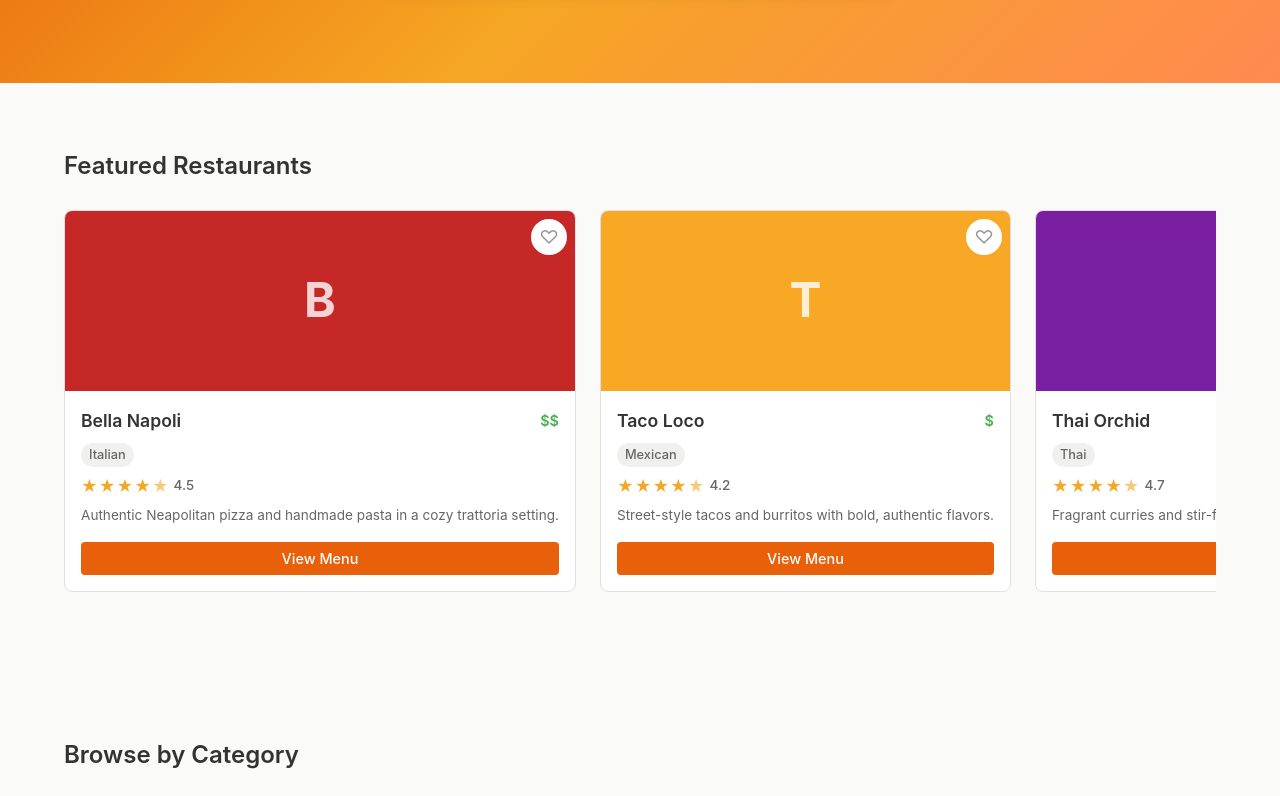
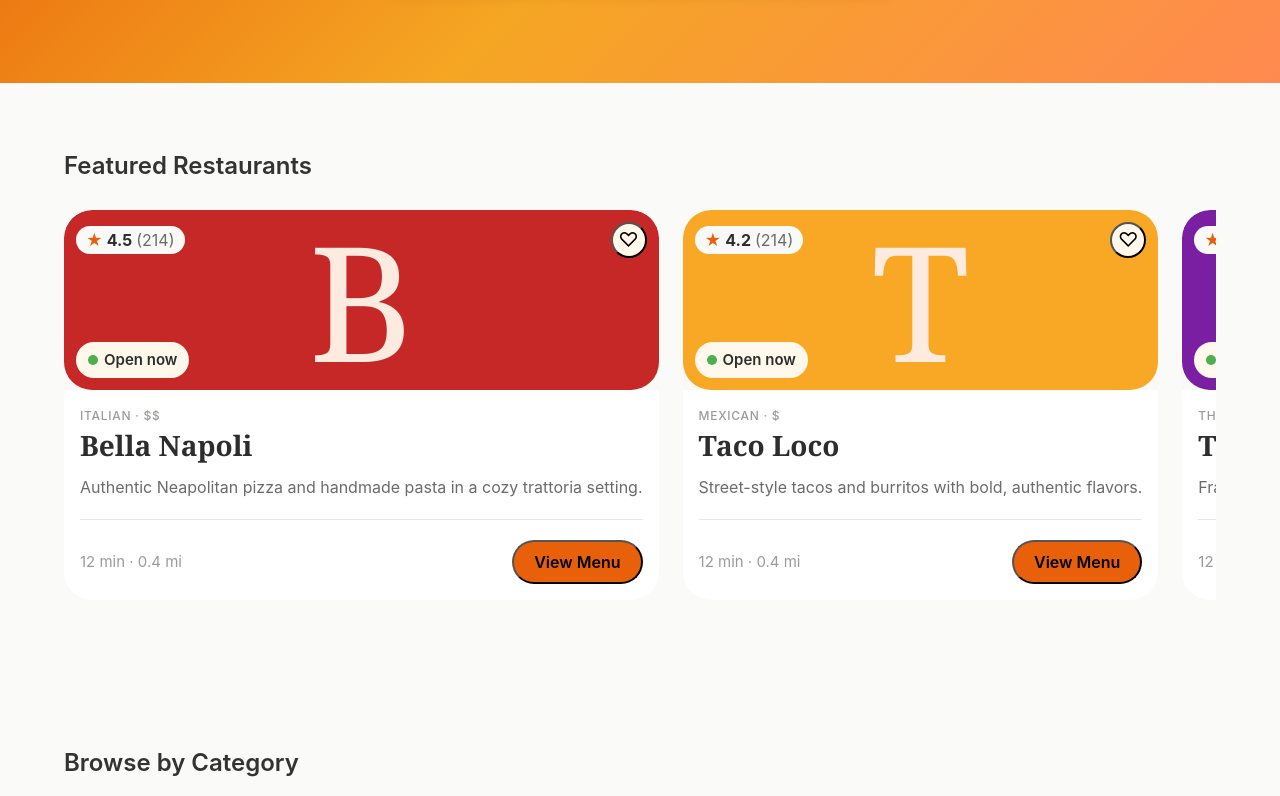
Before and after one commit to foux-test-org/localbites, a React (Vite) app: page / in a window 1280 px wide. Shown: the part 388-1184 px from the top of the page. Built offline with nearby package versions, Linux system fonts and the light colour scheme.

Commit message:
Replaces `RestaurantCard` with the new component design `FouxDemoT` in `Home.tsx`.

```diff
--- /dev/null
+++ b/src/components/FouxDemoT/FouxDemoT.module.css
@@ -0,0 +1,189 @@
+.container {
+  background: #f9f9f7;
+  border-radius: 28px;
+  border: none;
+  overflow: hidden;
+}
+
+.hero {
+  background: linear-gradient(123deg, #ec8933 0%, #f5a63c 50%, #fdc345 100%);
+  border-radius: 28px;
+  height: 180px;
+  display: flex;
+  flex-direction: column;
+  justify-content: space-between;
+  align-items: stretch;
+  position: relative;
+  padding: 12px;
+}
+
+.largeLetter {
+  position: absolute;
+  top: 50%;
+  left: 50%;
+  transform: translate(-50%, -50%);
+  font-size: 160px;
+  font-weight: 400;
+  font-family: Georgia, serif;
+  color: #fdebdf;
+  line-height: 1;
+  pointer-events: none;
+  user-select: none;
+}
+
+.heroTop {
+  display: flex;
+  justify-content: space-between;
+  align-items: center;
+  position: relative;
+  z-index: 1;
+}
+
+.heroBottom {
+  display: flex;
+  align-items: flex-end;
+  position: relative;
+  z-index: 1;
+}
+
+.ratingBadge {
+  display: inline-flex;
+  align-items: center;
+  gap: 4px;
+  background: #f9f9f7;
+  border-radius: 21px;
+  padding: 6px 10px;
+}
+
+.ratingStar {
+  font-size: 16px;
+  font-weight: 700;
+  color: #e8600a;
+  line-height: 1;
+}
+
+.ratingNumber {
+  font-size: 16px;
+  font-weight: 700;
+  color: #2d2d2d;
+  line-height: 1;
+}
+
+.ratingCount {
+  font-size: 16px;
+  font-weight: 400;
+  color: #6b6b6b;
+  line-height: 1;
+}
+
+.heartBtn {
+  background: #fff8eb;
+  border-radius: 27px;
+  width: 36px;
+  height: 36px;
+  font-size: 20px;
+  top: auto;
+  right: auto;
+  position: relative;
+}
+
+.heartBtn.isSelected {
+  color: #e8600a;
+}
+
+.openBadge {
+  display: inline-flex;
+  align-items: center;
+  gap: 6px;
+  background: #fff8eb;
+  border-radius: 18px;
+  padding: 6px 12px;
+}
+
+.greenDot {
+  width: 10px;
+  height: 10px;
+  border-radius: 9999px;
+  background: #4CAF50;
+  flex-shrink: 0;
+}
+
+.openText {
+  font-size: 15px;
+  font-weight: 600;
+  color: #2d2d2d;
+}
+
+.body {
+  background: #ffffff;
+  padding: 16px;
+  gap: 8px;
+  display: flex;
+  flex-direction: column;
+}
+
+.category {
+  font-size: 12px;
+  font-weight: 500;
+  color: #9e9a97;
+  text-transform: uppercase;
+  letter-spacing: 0.06em;
+  margin-bottom: -4px;
+}
+
+.name {
+  font-size: 28px;
+  font-weight: 700;
+  color: #2d2d2d;
+  font-family: Georgia, serif;
+  line-height: 1.2;
+}
+
+.description {
+  font-size: 16px;
+  font-weight: 400;
+  color: #6b6b6b;
+  line-height: 1.5;
+  margin-top: 4px;
+  -webkit-box-orient: vertical;
+  -webkit-line-clamp: 2;
+  display: -webkit-box;
+  overflow: hidden;
+  overflow-x: hidden;
+  overflow-y: hidden;
+}
+
+.divider {
+  border: none;
+  background: #e7e7e5;
+  height: 1px;
+  margin-top: 12px;
+  margin-bottom: 0;
+}
+
+.bottomRow {
+  display: flex;
+  justify-content: space-between;
+  align-items: center;
+  gap: 8px;
+  margin-top: 12px;
+}
+
+.distance {
+  font-size: 15px;
+  font-weight: 400;
+  color: #9e9a97;
+}
+
+.menuBtn {
+  background-color: #e8600a;
+  border-radius: 33px;
+  font-size: 16px;
+  font-weight: 600;
+  padding: 10px 20px;
+  margin-top: 0;
+  border-top-left-radius: 33px;
+  border-top-right-radius: 33px;
+  border-bottom-right-radius: 33px;
+  border-bottom-left-radius: 33px;
+}
--- /dev/null
+++ b/src/components/FouxDemoT/FouxDemoT.tsx
@@ -0,0 +1,120 @@
+import React from 'react';
+import { Restaurant } from '../../data/restaurants';
+import styles from './FouxDemoT.module.css';
+
+// ---------------------------------------------------------------------------
+// HeroBadgeRating — rating badge shown in the top-left of the hero
+// ---------------------------------------------------------------------------
+
+interface HeroBadgeRatingProps {
+  rating: number;
+  reviewCount: number;
+}
+
+function HeroBadgeRating({ rating, reviewCount }: HeroBadgeRatingProps): React.ReactNode {
+  return (
+    <div className={styles.ratingBadge}>
+      <span className={styles.ratingStar}>★</span>
+      <span className={styles.ratingNumber}>{rating}</span>
+      <span className={styles.ratingCount}>({reviewCount})</span>
+    </div>
+  );
+}
+
+// ---------------------------------------------------------------------------
+// OpenBadge — "Open now" indicator shown in the bottom-left of the hero
+// ---------------------------------------------------------------------------
+
+interface OpenBadgeProps {
+  label: string;
+}
+
+function OpenBadge({ label }: OpenBadgeProps): React.ReactNode {
+  return (
+    <div className={styles.openBadge}>
+      <span className={styles.greenDot}></span>
+      <span className={styles.openText}>{label}</span>
+    </div>
+  );
+}
+
+// ---------------------------------------------------------------------------
+// FouxDemoT — redesigned restaurant card with gradient hero and pill CTA
+// ---------------------------------------------------------------------------
+
+// FOUX_TODO: replace with the real review count source — { restaurantId: string, count: number }
+export interface FouxDemoTProps {
+  restaurant: Restaurant;
+  isFavorite: boolean;
+  onFavorite: (id: string) => void;
+  onViewMenu: (restaurant: Restaurant) => void;
+  reviewCount: number;
+  distanceLabel: string;
+  openLabel: string;
+}
+
+export function FouxDemoT({
+  restaurant,
+  isFavorite,
+  onFavorite,
+  onViewMenu,
+  reviewCount,
+  distanceLabel,
+  openLabel,
+}: FouxDemoTProps): React.ReactNode {
+  function handleFavoriteClick(): void {
+    onFavorite(restaurant.id);
+  }
+
+  function handleViewMenuClick(): void {
+    onViewMenu(restaurant);
+  }
+
+  const categoryLabel = `${restaurant.cuisine.toUpperCase()} · ${restaurant.priceRange}`;
+
+  return (
+    <div className={styles.container}>
+      <div
+        className={styles.hero}
+        style={{ background: restaurant.image }}
+      >
+        <span className={styles.largeLetter} aria-hidden="true">
+          {restaurant.name[0]}
+        </span>
+
+        <div className={styles.heroTop}>
+          <HeroBadgeRating rating={restaurant.rating} reviewCount={reviewCount} />
+          <button
+            type="button"
+            aria-label="Add to favourites"
+            className={`${styles.heartBtn} ${isFavorite ? styles.isSelected : ''}`}
+            onClick={handleFavoriteClick}
+          >
+            {isFavorite ? '♥' : '♡'}
+          </button>
+        </div>
+
+        <div className={styles.heroBottom}>
+          <OpenBadge label={openLabel} />
+        </div>
+      </div>
+
+      <div className={styles.body}>
+        <span className={styles.category}>{categoryLabel}</span>
+        <h3 className={styles.name}>{restaurant.name}</h3>
+        <p className={styles.description}>{restaurant.description}</p>
+        <hr className={styles.divider} />
+        <div className={styles.bottomRow}>
+          <span className={styles.distance}>{distanceLabel}</span>
+          <button
+            type="button"
+            className={styles.menuBtn}
+            onClick={handleViewMenuClick}
+          >
+            View Menu
+          </button>
+        </div>
+      </div>
+    </div>
+  );
+}
--- a/src/pages/Home.tsx
+++ b/src/pages/Home.tsx
@@ -6,6 +6,7 @@ import { RestaurantCard } from '../components/RestaurantCard/RestaurantCard';
 import { CategoryTile } from '../components/CategoryTile/CategoryTile';
 import { Newsletter } from '../components/Newsletter/Newsletter';
 import styles from './Home.module.css';
+import { FouxDemoT } from "../components/FouxDemoT/FouxDemoT";
 
 interface HomeProps {
   isFavorite: (id: string) => boolean;
@@ -24,6 +25,14 @@ const categories = [
 ];
 
 export function Home({ isFavorite, onFavorite, onViewMenu, onToast }: HomeProps): React.ReactNode {
+    // FOUX_TODO: replace with the real review count for each restaurant — number of user reviews
+    const fouxReviewCount = 214;
+
+    // FOUX_TODO: replace with the real distance/time label for each restaurant — e.g. '12 min · 0.4 mi'
+    const fouxDistanceLabel = '12 min · 0.4 mi';
+
+    // FOUX_TODO: replace with the real open/closed status label for each restaurant — e.g. 'Open now'
+    const fouxOpenLabel = 'Open now';
   const navigate = useNavigate();
   const featured = restaurants.slice(0, 5);
 
@@ -45,12 +54,15 @@ export function Home({ isFavorite, onFavorite, onViewMenu, onToast }: HomeProps)
           <div className={styles.featuredRow}>
             {featured.map((restaurant) => (
               <div key={restaurant.id} className={styles.featuredCard}>
-                <RestaurantCard
-                  restaurant={restaurant}
-                  isFavorite={isFavorite(restaurant.id)}
-                  onFavorite={onFavorite}
-                  onViewMenu={onViewMenu}
-                />
+                <FouxDemoT
+                                      restaurant={restaurant}
+                                      isFavorite={isFavorite(restaurant.id)}
+                                      onFavorite={onFavorite}
+                                      onViewMenu={onViewMenu}
+                                      reviewCount={fouxReviewCount}
+                                      distanceLabel={fouxDistanceLabel}
+                                      openLabel={fouxOpenLabel}
+                                    />
               </div>
             ))}
           </div>
```
